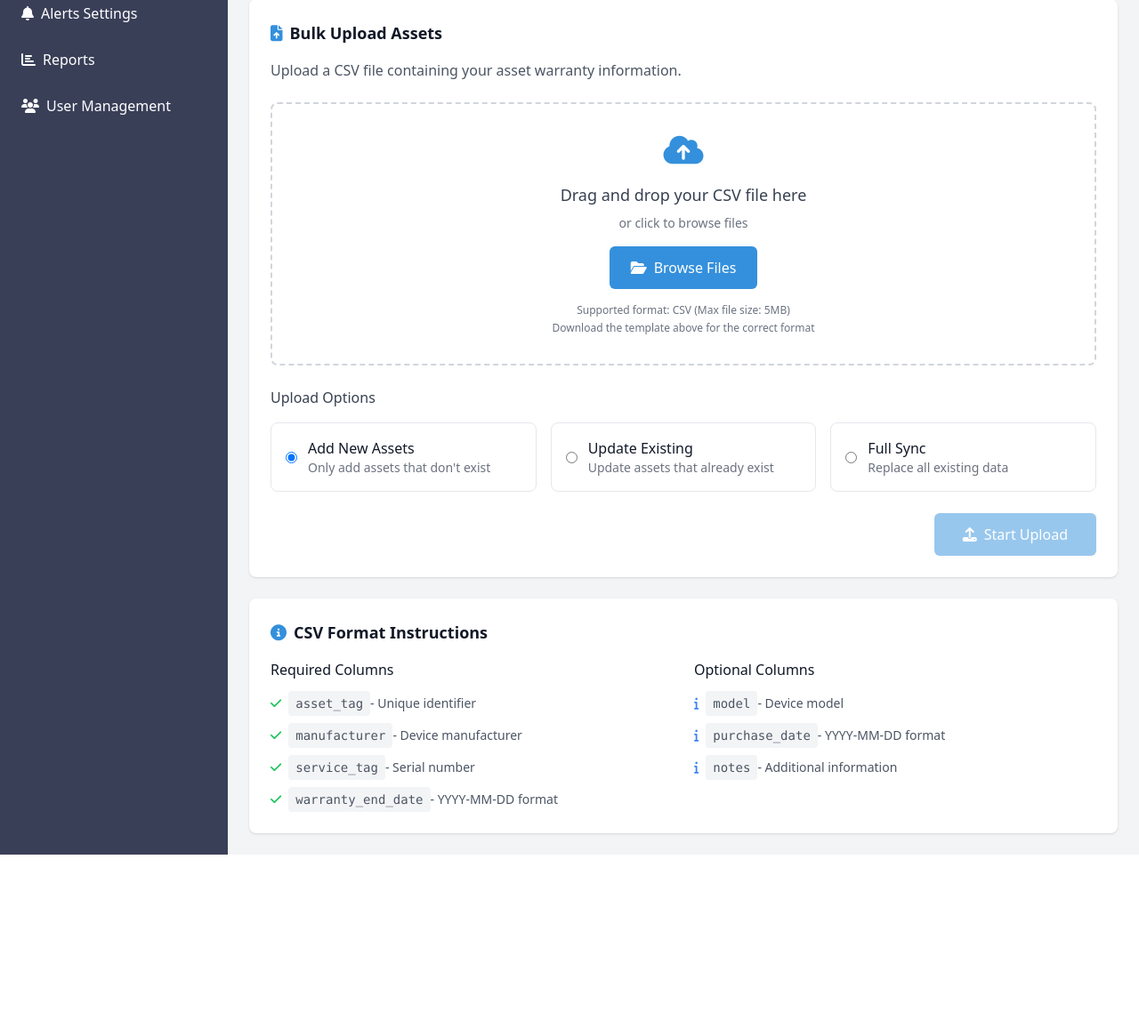
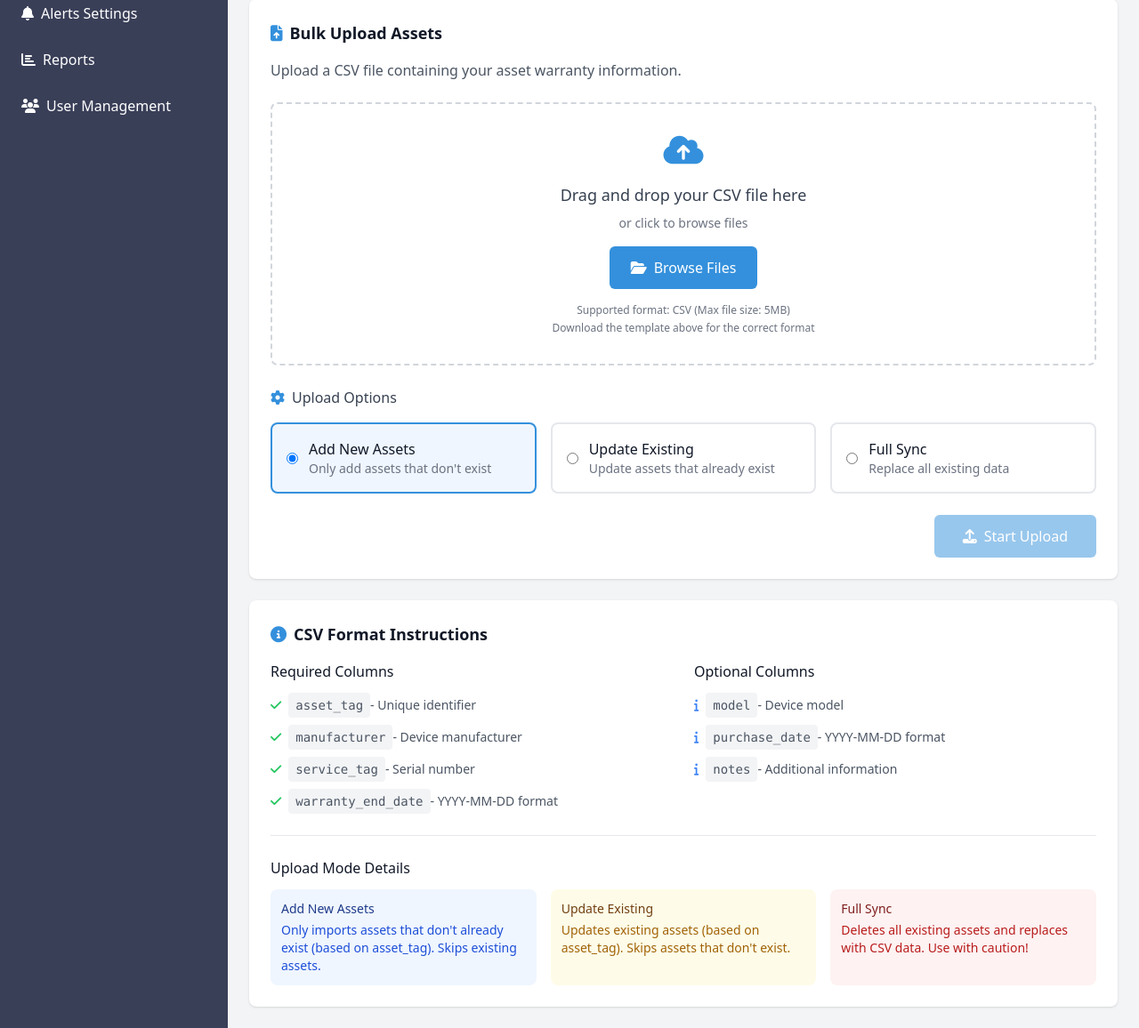
Before and after one commit to Toymakerftw/warranty_dash, a Flask app: page /assets/upload in a window 1280 px wide. Shown: the part 183-1339 px from the top of the page at 89% size. Before the commit the page ends 1144 px from the top, so only its background shows below. Run offline with Flask 3, Linux system fonts and the light colour scheme; a user stored in the database is signed in; some libraries are stand-ins or nearby versions.

Commit message:
Feat: CSV Upload Options

```diff
--- a/app/routes/assets.py
+++ b/app/routes/assets.py
@@ -21,9 +21,11 @@ def upload_csv():
 
     if request.method == 'POST':
         file = request.files['csv_file']
+        upload_mode = request.form.get('uploadMode', 'add')  # Default to 'add' if not specified
+
         if file and (file.filename.endswith('.csv') or file.filename.endswith('.txt')):
             try:
-                logger.info(f"CSV upload started by admin {current_user.username}: {file.filename}")
+                logger.info(f"CSV upload started by admin {current_user.username}: {file.filename}, mode: {upload_mode}")
                 # Parse CSV data with error handling
                 csv_file = TextIOWrapper(file.stream, encoding='utf-8', errors='replace')
                 reader = csv.DictReader(csv_file)
@@ -34,6 +36,12 @@ def upload_csv():
                 count = 0
                 errors = 0
                 skipped = 0
+                updated = 0
+
+                # For Full Sync mode, clear existing data first
+                if upload_mode == 'sync':
+                    cursor.execute('DELETE FROM assets')
+                    logger.info(f"Full sync mode: Cleared existing assets")
 
                 for row_num, row in enumerate(reader, 1):
                     try:
@@ -47,6 +55,8 @@ def upload_csv():
                         service_tag = clean_field(row.get('service_tag'))
                         manufacturer = clean_field(row.get('manufacturer'))
                         model = clean_field(row.get('model', ''))
+                        purchase_date = normalize_date(row.get('purchase_date', ''))
+                        notes = clean_field(row.get('notes', ''))
 
                         # Handle warranty date
                         warranty_date = normalize_date(row.get('warranty_end_date', ''))
@@ -57,26 +67,94 @@ def upload_csv():
                             logger.warning(f"Row {row_num}: Missing required fields - {row}")
                             continue
 
-                        # Insert into database with created_at timestamp and user
-                        cursor.execute('''
-                            INSERT INTO assets (
+                        if upload_mode == 'add':
+                            # Check if asset already exists
+                            cursor.execute('SELECT id FROM assets WHERE asset_tag = ?', (asset_tag,))
+                            if cursor.fetchone():
+                                skipped += 1
+                                logger.debug(f"Row {row_num}: Asset {asset_tag} already exists, skipping")
+                                continue
+
+                            # Insert new asset
+                            cursor.execute('''
+                                INSERT INTO assets (
+                                    asset_tag,
+                                    service_tag,
+                                    manufacturer,
+                                    model,
+                                    warranty_end_date,
+                                    purchase_date,
+                                    notes,
+                                    created_by,
+                                    created_at
+                                ) VALUES (?, ?, ?, ?, ?, ?, ?, ?, datetime('now'))
+                            ''', (
                                 asset_tag,
                                 service_tag,
                                 manufacturer,
                                 model,
-                                warranty_end_date,
-                                created_by,
-                                created_at
-                            ) VALUES (?, ?, ?, ?, ?, ?, datetime('now'))
-                        ''', (
-                            asset_tag,
-                            service_tag,
-                            manufacturer,
-                            model,
-                            warranty_date,
-                            current_user.id
-                        ))
-                        count += 1
+                                warranty_date,
+                                purchase_date,
+                                notes,
+                                current_user.id
+                            ))
+                            count += 1
+
+                        elif upload_mode == 'update':
+                            # Check if asset exists
+                            cursor.execute('SELECT id FROM assets WHERE asset_tag = ?', (asset_tag,))
+                            existing_asset = cursor.fetchone()
+
+                            if existing_asset:
+                                # Update existing asset
+                                cursor.execute('''
+                                    UPDATE assets SET
+                                        service_tag = ?,
+                                        manufacturer = ?,
+                                        model = ?,
+                                        warranty_end_date = ?,
+                                        purchase_date = ?,
+                                        notes = ?
+                                    WHERE asset_tag = ?
+                                ''', (
+                                    service_tag,
+                                    manufacturer,
+                                    model,
+                                    warranty_date,
+                                    purchase_date,
+                                    notes,
+                                    asset_tag
+                                ))
+                                updated += 1
+                            else:
+                                skipped += 1
+                                logger.debug(f"Row {row_num}: Asset {asset_tag} not found, skipping update")
+
+                        elif upload_mode == 'sync':
+                            # For sync mode, always insert (existing data was cleared)
+                            cursor.execute('''
+                                INSERT INTO assets (
+                                    asset_tag,
+                                    service_tag,
+                                    manufacturer,
+                                    model,
+                                    warranty_end_date,
+                                    purchase_date,
+                                    notes,
+                                    created_by,
+                                    created_at
+                                ) VALUES (?, ?, ?, ?, ?, ?, ?, ?, datetime('now'))
+                            ''', (
+                                asset_tag,
+                                service_tag,
+                                manufacturer,
+                                model,
+                                warranty_date,
+                                purchase_date,
+                                notes,
+                                current_user.id
+                            ))
+                            count += 1
 
                     except Exception as e:
                         errors += 1
@@ -84,18 +162,35 @@ def upload_csv():
 
                 db.commit()
 
-                # Prepare feedback message
-                if count == 0:
-                    flash('No valid assets were imported', 'danger')
-                    logger.warning("CSV upload completed with no valid assets")
-                elif errors == 0:
-                    flash(f'Successfully imported {count} assets', 'success')
-                    logger.info(f"CSV upload completed by admin {current_user.username}: {count} assets imported")
-                else:
-                    message = f'Imported {count} assets with {errors} errors and {skipped} empty rows skipped'
-                    flash(message, 'warning' if count > 0 else 'danger')
-                    logger.warning(message)
+                # Prepare feedback message based on upload mode
+                if upload_mode == 'add':
+                    if count == 0:
+                        flash('No new assets were imported (all assets already exist)', 'warning')
+                    elif errors == 0:
+                        flash(f'Successfully imported {count} new assets', 'success')
+                    else:
+                        message = f'Imported {count} new assets with {errors} errors and {skipped} existing assets skipped'
+                        flash(message, 'warning' if count > 0 else 'danger')
 
+                elif upload_mode == 'update':
+                    if updated == 0:
+                        flash('No existing assets were updated (no matching assets found)', 'warning')
+                    elif errors == 0:
+                        flash(f'Successfully updated {updated} existing assets', 'success')
+                    else:
+                        message = f'Updated {updated} existing assets with {errors} errors and {skipped} assets not found'
+                        flash(message, 'warning' if updated > 0 else 'danger')
+
+                elif upload_mode == 'sync':
+                    if count == 0:
+                        flash('No assets were imported during full sync', 'danger')
+                    elif errors == 0:
+                        flash(f'Successfully synced {count} assets (replaced all existing data)', 'success')
+                    else:
+                        message = f'Synced {count} assets with {errors} errors during full sync'
+                        flash(message, 'warning' if count > 0 else 'danger')
+
+                logger.info(f"CSV upload completed by admin {current_user.username}: mode={upload_mode}, count={count}, updated={updated}, errors={errors}")
                 return redirect(url_for('main.dashboard'))
 
             except Exception as e:
--- a/templates/upload.html
+++ b/templates/upload.html
@@ -59,29 +59,42 @@
 
             <!-- Upload Options -->
             <div class="mb-6">
-                <h4 class="text-md font-medium text-gray-700 mb-4">Upload Options</h4>
+                <h4 class="text-md font-medium text-gray-700 mb-4">
+                    <i class="fas fa-cog mr-2 text-primary"></i>Upload Options
+                </h4>
                 <div class="grid grid-cols-1 md:grid-cols-3 gap-4">
-                    <label class="flex items-center p-4 border border-gray-200 rounded-lg cursor-pointer hover:bg-gray-50 transition duration-200">
+                    <label class="upload-option flex items-center p-4 border-2 border-gray-200 rounded-lg cursor-pointer hover:bg-gray-50 transition duration-200" data-value="add">
                         <input type="radio" name="uploadMode" value="add" class="form-radio text-primary" checked>
                         <div class="ml-3">
                             <div class="font-medium text-gray-900">Add New Assets</div>
                             <div class="text-sm text-gray-500">Only add assets that don't exist</div>
                         </div>
                     </label>
-                    <label class="flex items-center p-4 border border-gray-200 rounded-lg cursor-pointer hover:bg-gray-50 transition duration-200">
+                    <label class="upload-option flex items-center p-4 border-2 border-gray-200 rounded-lg cursor-pointer hover:bg-gray-50 transition duration-200" data-value="update">
                         <input type="radio" name="uploadMode" value="update" class="form-radio text-primary">
                         <div class="ml-3">
                             <div class="font-medium text-gray-900">Update Existing</div>
                             <div class="text-sm text-gray-500">Update assets that already exist</div>
                         </div>
                     </label>
-                    <label class="flex items-center p-4 border border-gray-200 rounded-lg cursor-pointer hover:bg-gray-50 transition duration-200">
+                    <label class="upload-option flex items-center p-4 border-2 border-gray-200 rounded-lg cursor-pointer hover:bg-gray-50 transition duration-200" data-value="sync">
                         <input type="radio" name="uploadMode" value="sync" class="form-radio text-primary">
                         <div class="ml-3">
                             <div class="font-medium text-gray-900">Full Sync</div>
                             <div class="text-sm text-gray-500">Replace all existing data</div>
                         </div>
                     </label>
+                </div>
+
+                <!-- Warning for Full Sync -->
+                <div id="sync-warning" class="hidden mt-4 p-4 bg-red-50 border border-red-200 rounded-lg">
+                    <div class="flex items-center">
+                        <i class="fas fa-exclamation-triangle text-red-600 mr-3"></i>
+                        <div>
+                            <div class="font-medium text-red-800">Warning: Full Sync Mode</div>
+                            <div class="text-sm text-red-600">This will delete all existing assets and replace them with the CSV data. This action cannot be undone.</div>
+                        </div>
+                    </div>
                 </div>
             </div>
 
@@ -142,6 +155,25 @@
                 </ul>
             </div>
         </div>
+
+        <!-- Upload Mode Instructions -->
+        <div class="mt-6 pt-6 border-t border-gray-200">
+            <h4 class="font-medium text-gray-900 mb-3">Upload Mode Details</h4>
+            <div class="grid grid-cols-1 md:grid-cols-3 gap-4 text-sm">
+                <div class="p-3 bg-blue-50 rounded-lg">
+                    <div class="font-medium text-blue-900 mb-1">Add New Assets</div>
+                    <div class="text-blue-700">Only imports assets that don't already exist (based on asset_tag). Skips existing assets.</div>
+                </div>
+                <div class="p-3 bg-yellow-50 rounded-lg">
+                    <div class="font-medium text-yellow-900 mb-1">Update Existing</div>
+                    <div class="text-yellow-700">Updates existing assets (based on asset_tag). Skips assets that don't exist.</div>
+                </div>
+                <div class="p-3 bg-red-50 rounded-lg">
+                    <div class="font-medium text-red-900 mb-1">Full Sync</div>
+                    <div class="text-red-700">Deletes all existing assets and replaces with CSV data. Use with caution!</div>
+                </div>
+            </div>
+        </div>
     </div>
 </div>
 {% endblock %}
@@ -156,6 +188,38 @@
         const fileSize = document.getElementById('file-size');
         const submitBtn = document.getElementById('submit-btn');
         const removeFile = document.getElementById('remove-file');
+        const syncWarning = document.getElementById('sync-warning');
+        const uploadOptions = document.querySelectorAll('.upload-option');
+
+        // Handle upload option selection
+        uploadOptions.forEach(option => {
+            option.addEventListener('click', function() {
+                // Remove active state from all options
+                uploadOptions.forEach(opt => {
+                    opt.classList.remove('border-primary', 'bg-blue-50');
+                    opt.classList.add('border-gray-200');
+                });
+
+                // Add active state to selected option
+                this.classList.remove('border-gray-200');
+                this.classList.add('border-primary', 'bg-blue-50');
+
+                // Show/hide sync warning
+                const selectedValue = this.getAttribute('data-value');
+                if (selectedValue === 'sync') {
+                    syncWarning.classList.remove('hidden');
+                } else {
+                    syncWarning.classList.add('hidden');
+                }
+            });
+        });
+
+        // Set initial active state
+        const defaultOption = document.querySelector('.upload-option[data-value="add"]');
+        if (defaultOption) {
+            defaultOption.classList.remove('border-gray-200');
+            defaultOption.classList.add('border-primary', 'bg-blue-50');
+        }
 
         // Handle file selection
         fileInput.addEventListener('change', function(e) {
@@ -232,6 +296,18 @@
             fileInfo.classList.add('hidden');
             submitBtn.disabled = true;
         }
+
+        // Form submission confirmation for sync mode
+        document.querySelector('form').addEventListener('submit', function(e) {
+            const selectedMode = document.querySelector('input[name="uploadMode"]:checked').value;
+            if (selectedMode === 'sync') {
+                const confirmed = confirm('WARNING: Full Sync mode will delete all existing assets and replace them with the CSV data. This action cannot be undone. Are you sure you want to continue?');
+                if (!confirmed) {
+                    e.preventDefault();
+                    return false;
+                }
+            }
+        });
     });
 </script>
 {% endblock %}
```
